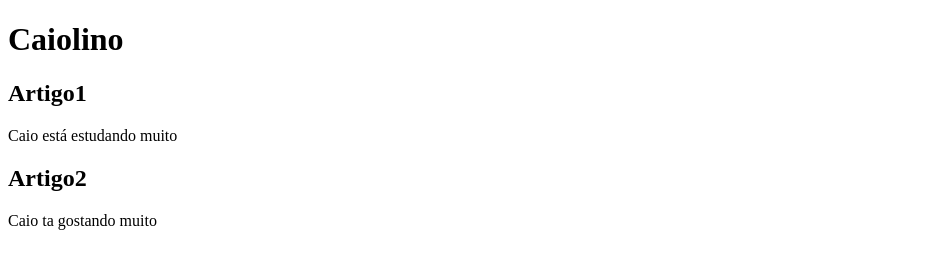
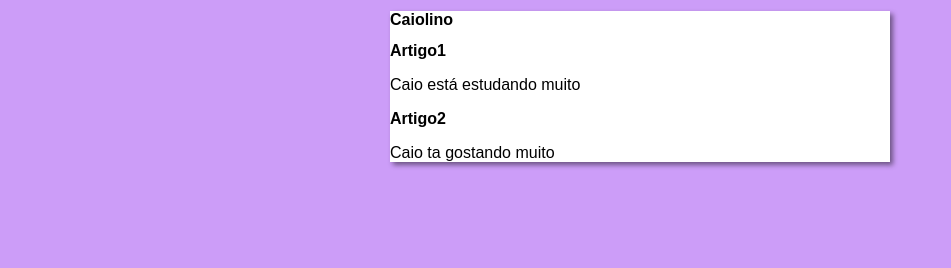
Before and after one commit to Caiolinoo/studying-github, a plain HTML site: page index.html in a window 1280 px wide. Shown: the whole page, without its empty margins (0-951 px from the left). Drawn offline with Linux system fonts and the light colour scheme.

Commit message:
design novo

```diff
--- /dev/null
+++ b/estilos/style.css
@@ -0,0 +1,26 @@
+*{
+
+    font-family: Arial, Helvetica, sans-serif;
+
+    font-size: 16px;
+
+
+    }
+
+    body {
+
+
+    background-color: rgb(204, 157, 248);
+    }
+
+    main{
+    background-color: white;
+
+
+    width: 500px;
+
+
+    margin: auto;
+
+    box-shadow: 3px 3px 5px rgba(0, 0, 0, 0.473);
+    }
--- a/index.html
+++ b/index.html
@@ -1,9 +1,10 @@
 <!DOCTYPE html>
-<html lang="en">
+<html lang="pt-br">
 <head>
     <meta charset="UTF-8">
     <meta name="viewport" content="width=device-width, initial-scale=1.0">
     <title>Caiolino</title>
+    <link rel="stylesheet" href="estilos/style.css">
 </head>
 <body>
     <main>
```
